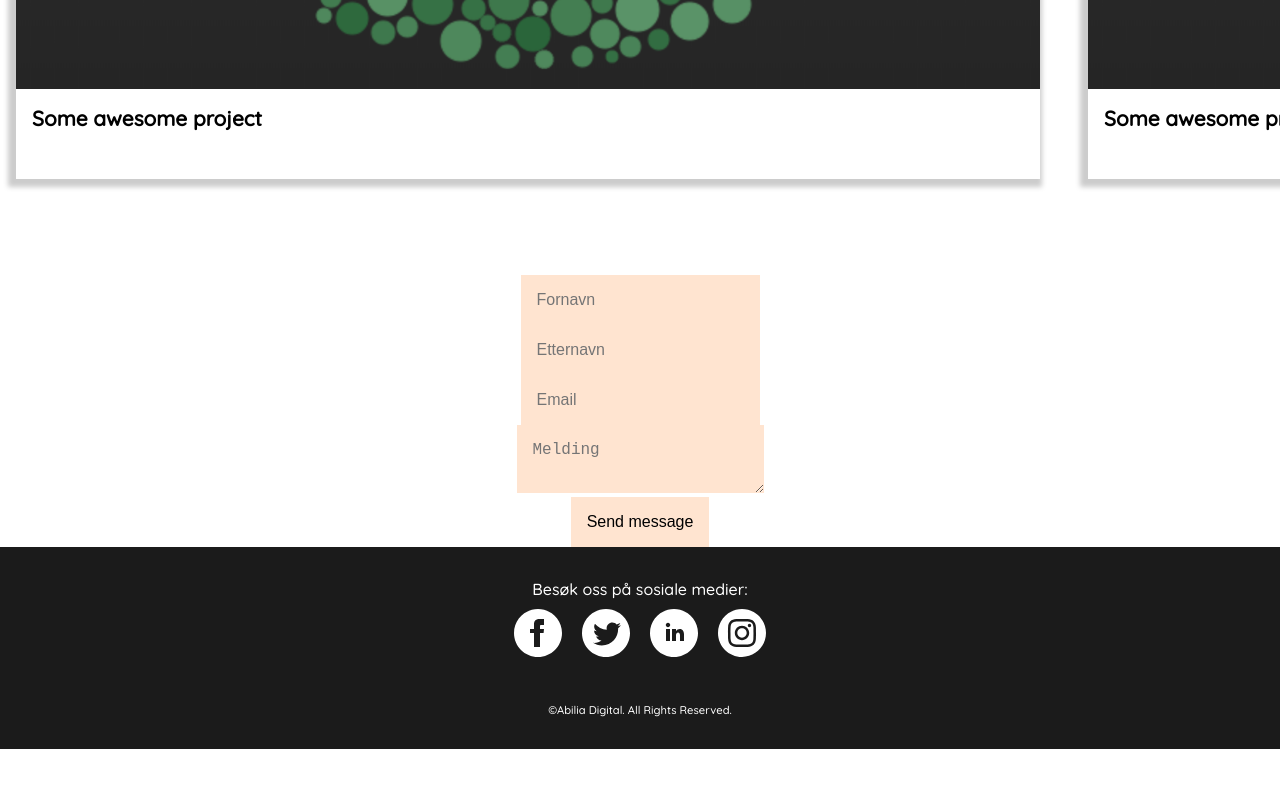
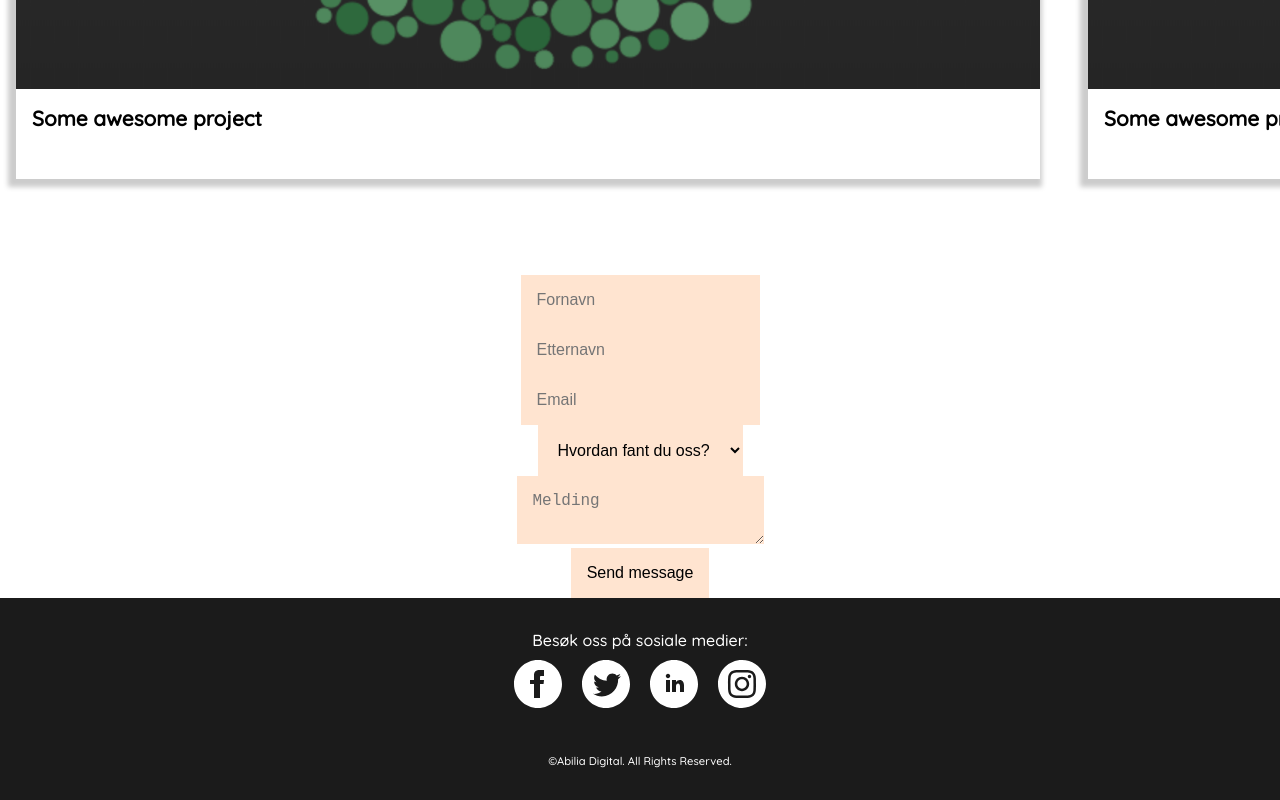
Before and after one commit to ru9/portfolio, a Vue app: page / in a window 1280 px wide. Shown: the part 3454-4254 px from the top of the page. Before the commit the page ends 4203 px from the top, so only its background shows below. Built offline with nearby package versions, Linux system fonts and the light colour scheme.

Commit message:
Contact form function tst
Contact form function tst

```diff
--- a/src/components/ContactForm.vue
+++ b/src/components/ContactForm.vue
@@ -11,6 +11,15 @@
       </div>
       <div>
         <input type="email" name="email" placeholder="Email" />
+      </div>
+      <div>
+        <select name="options" data-label="Options" tabindex="5">
+          <option selected="selected" value>Hvordan fant du oss?</option>
+          <option value>Fra en venn</option>
+          <option value>Søk i google</option>
+          <option value>Jeg er tidligere kunde</option>
+          <option value>Gjennom reklame</option>
+        </select>
       </div>
       <div>
         <textarea name="message" placeholder="Melding"></textarea>
@@ -31,7 +40,8 @@ export default {};
   margin: 4rem 0;
 }
 input,
-textarea {
+textarea,
+select {
   padding: 1rem;
   background-color: #ff6f002f;
   font-size: 1rem;
```
